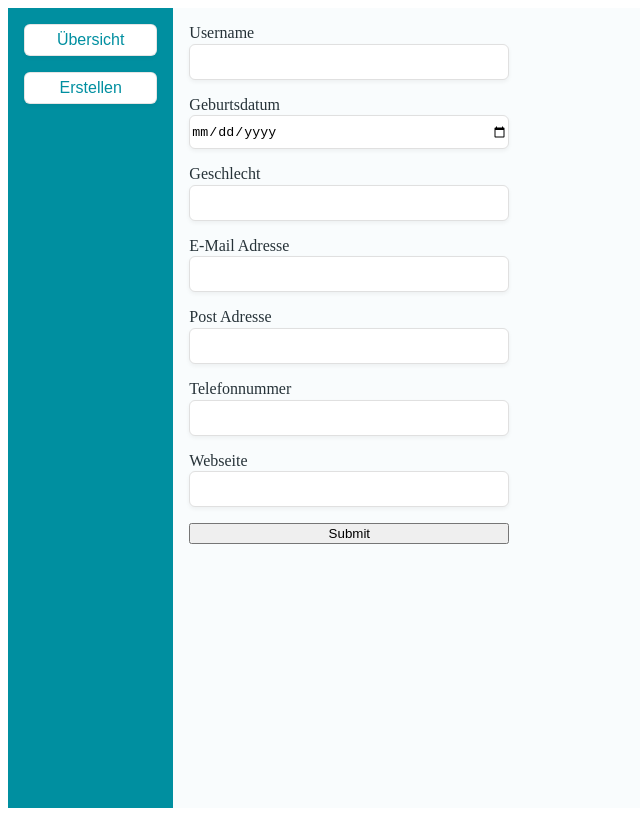
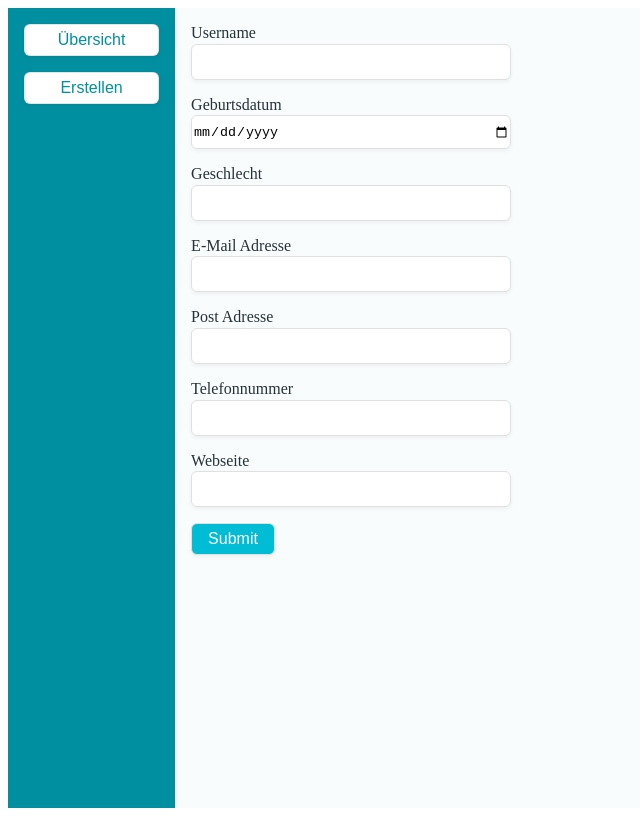
Before and after one commit to chris-gr81/user-directory, a React (Vite) app: page /create in a window 1280 px wide. Shown: the whole page, without its empty margins (0-640 px from the left). Built offline with nearby package versions, Linux system fonts and the light colour scheme; the HTML template or start-up script is replaced by a standard one.

Commit message:
Add reducer and customhook

```diff
--- a/src/components/button/button.scss
+++ b/src/components/button/button.scss
@@ -0,0 +1,18 @@
+.btn {
+  border-radius: $border-radius-default;
+  height: 2rem;
+  font-size: 1rem;
+  width: fit-content;
+  padding-left: 1rem;
+  padding-right: 1rem;
+  border: $input-border;
+  box-shadow: $shadow-default;
+
+  &__default {
+    background-color: $btn-primary-bg;
+    color: $btn-primary-text;
+    &:hover {
+      background-color: $btn-primary-hover-bg;
+    }
+  }
+}
--- /dev/null
+++ b/src/components/card/Card.tsx
@@ -0,0 +1,10 @@
+function Card() {
+  return (
+    <div className="card">
+      <div className="card__picture"></div>
+      <div className="card-profile"></div>
+    </div>
+  );
+}
+
+export default Card;
--- a/src/components/formular/Formular.tsx
+++ b/src/components/formular/Formular.tsx
@@ -1,28 +1,31 @@
 import Button from "../button/Button";
 import "./formular.scss";
+import useFormData from "../../hooks/useFormData";
 
 function Formular() {
+  const { handleChange } = useFormData();
+
   return (
-    <form className="formular-wrapper">
+    <form className="formular-wrapper" onChange={handleChange}>
       <label htmlFor="user-name">Username</label>
-      <input type="text" id="user-name" />
+      <input type="text" id="user-name" name="userName" />
       <label htmlFor="geburts-datum">Geburtsdatum</label>
-      <input type="date" id="geburts-datum" />
+      <input type="date" id="geburts-datum" name="birthDate" />
       <label htmlFor="gender">Geschlecht</label>
-      <input list="gender-list" id="gender" />
+      <input list="gender-list" id="gender" name="gender" />
       <datalist id="gender-list">
         <option value="männlich"></option>
         <option value="weiblich"></option>
         <option value="divers"></option>
       </datalist>
       <label htmlFor="email">E-Mail Adresse</label>
-      <input type="email" id="email" />
+      <input type="email" id="email" name="eMail" />
       <label htmlFor="adress">Post Adresse</label>
-      <input type="text" id="adress" />
+      <input type="text" id="adress" name="adress" />
       <label htmlFor="phone">Telefonnummer</label>
-      <input type="tel" id="phone" />
+      <input type="tel" id="phone" name="phone" />
       <label htmlFor="webside">Webseite</label>
-      <input type="url" id="webside" />
+      <input type="url" id="webside" name="url" />
       <Button type="submit" text="Submit" />
     </form>
   );
--- /dev/null
+++ b/src/components/sidebar/Sidebar.tsx
@@ -0,0 +1,17 @@
+import { Link } from "react-router-dom";
+import "./sidebar.scss";
+
+function Sidebar() {
+  return (
+    <nav className="sidebar-container">
+      <Link to="overview">
+        <button className="sidebar-item">Übersicht</button>
+      </Link>
+      <Link to="create">
+        <button className="sidebar-item">Erstellen</button>
+      </Link>
+    </nav>
+  );
+}
+
+export default Sidebar;
--- /dev/null
+++ b/src/components/sidebar/sidebar.scss
@@ -0,0 +1,33 @@
+.sidebar-container {
+  display: flex;
+  flex-direction: column;
+  background: $navbar-bg;
+  flex: 1;
+  padding: 1rem;
+  gap: 1rem;
+}
+
+.sidebar-item {
+  width: 100%;
+  height: 2rem;
+  border: $navbar-btn-border;
+  border-radius: $border-radius-default;
+  background-color: $navbar-btn-bg;
+  color: $navbar-btn-text;
+  cursor: pointer;
+  font-family: $font-jost;
+  font-size: 1rem;
+  box-shadow: $shadow-default;
+
+  &:hover {
+    background-color: $navbar-btn-hover-bg;
+    color: $navbar-btn-hover-text;
+    border: $navbar-btn-hover-border;
+  }
+
+  &:active {
+    background-color: $navbar-btn-active-bg;
+    color: $navbar-btn-active-text;
+    border: $navbar-btn-active-border;
+  }
+}
--- /dev/null
+++ b/src/hooks/useFormData.ts
@@ -0,0 +1,30 @@
+import { useReducer, useState } from "react";
+import type { UserData } from "../types/types";
+import { formReducer } from "../reducers/formReducer";
+
+function useFormData() {
+  const defaultUserData: UserData = {
+    id: "", // TODO
+    userName: "",
+    birthDate: "",
+    gender: "",
+    eMail: "",
+    adress: "",
+    phone: "",
+    url: "",
+  };
+  const [formData, dispatchFormData] = useReducer(formReducer, defaultUserData);
+
+  const handleChange = (e: React.ChangeEvent<HTMLInputElement>) => {
+    const { name, value } = e.target;
+    dispatchFormData({
+      type: name as keyof UserData,
+      value,
+    });
+    console.log(formData);
+  };
+
+  return { formData, handleChange };
+}
+
+export default useFormData;
--- /dev/null
+++ b/src/reducers/formReducer.ts
@@ -0,0 +1,24 @@
+import type { FormAction, UserData } from "../types/types";
+
+export function formReducer(state: UserData, action: FormAction) {
+  switch (action.type) {
+    case "id":
+      return state;
+    case "userName":
+      return { ...state, userName: action.value };
+    case "birthDate":
+      return { ...state, birthDate: action.value };
+    case "gender":
+      return { ...state, gender: action.value };
+    case "eMail":
+      return { ...state, eMail: action.value };
+    case "adress":
+      return { ...state, adress: action.value };
+    case "phone":
+      return { ...state, phone: action.value };
+    case "url":
+      return { ...state, url: action.value };
+    default:
+      return state;
+  }
+}
--- a/src/routes/Root.scss
+++ b/src/routes/Root.scss
@@ -2,41 +2,8 @@
   display: flex;
   flex-direction: row;
   height: 100vh;
+  width: 100vw;
   background: $main-bg;
-}
-
-.sidebar-container {
-  display: flex;
-  flex-direction: column;
-  background: $navbar-bg;
-  flex: 1;
-  padding: 1rem;
-  gap: 1rem;
-}
-
-.sidebar-item {
-  width: 100%;
-  height: 2rem;
-  border: $navbar-btn-border;
-  border-radius: $border-radius-default;
-  background-color: $navbar-btn-bg;
-  color: $navbar-btn-text;
-  cursor: pointer;
-  font-family: $font-jost;
-  font-size: 1rem;
-  box-shadow: $shadow-default;
-
-  &:hover {
-    background-color: $navbar-btn-hover-bg;
-    color: $navbar-btn-hover-text;
-    border: $navbar-btn-hover-border;
-  }
-
-  &:active {
-    background-color: $navbar-btn-active-bg;
-    color: $navbar-btn-active-text;
-    border: $navbar-btn-active-border;
-  }
 }
 
 .main-content {
--- a/src/routes/Root.tsx
+++ b/src/routes/Root.tsx
@@ -1,19 +1,12 @@
 import { Link, Outlet } from "react-router-dom";
 import "./Root.scss";
+import Sidebar from "../components/sidebar/Sidebar";
 
 function Root() {
   return (
     <div className="root-body">
-      <nav className="sidebar-container">
-        <Link to="overview">
-          <button className="sidebar-item">Übersicht</button>
-        </Link>
-        <Link to="create">
-          <button className="sidebar-item">Erstellen</button>
-        </Link>
-      </nav>
+      <Sidebar />
       <main className="main-content">
-        {" "}
         <Outlet />
       </main>
     </div>
--- a/src/routes/overview/Overview.tsx
+++ b/src/routes/overview/Overview.tsx
@@ -1,5 +1,7 @@
+import Card from "../../components/card/Card";
+
 function Overview() {
-  return <>Overwiev</>;
+  return <Card />;
 }
 
 export default Overview;
--- /dev/null
+++ b/src/types/types.ts
@@ -0,0 +1,12 @@
+export type UserData = {
+  id: string;
+  userName: string;
+  birthDate: string;
+  gender: string;
+  eMail: string;
+  adress: string;
+  phone: string;
+  url: string;
+};
+
+export type FormAction = { type: keyof UserData; value: string };
```
